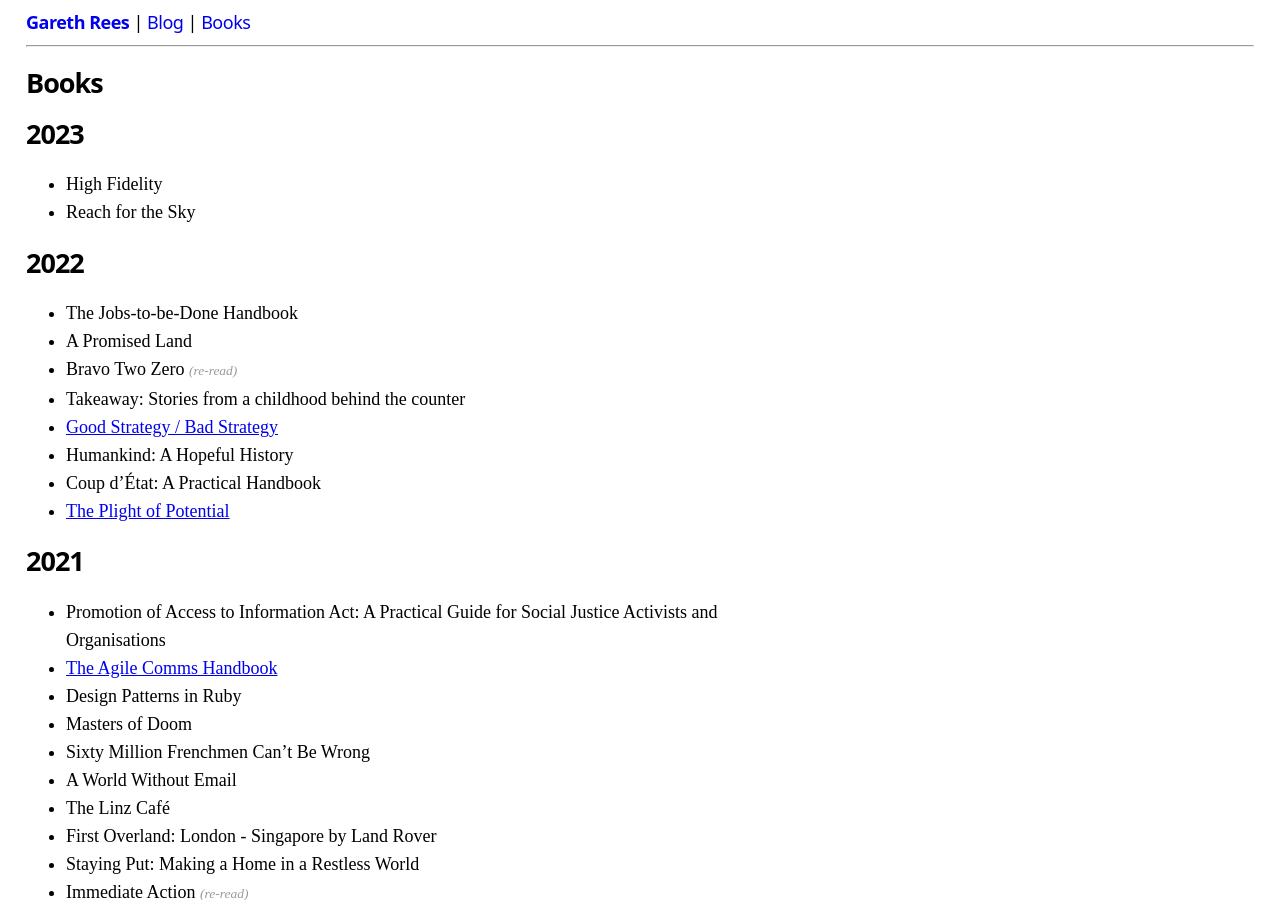
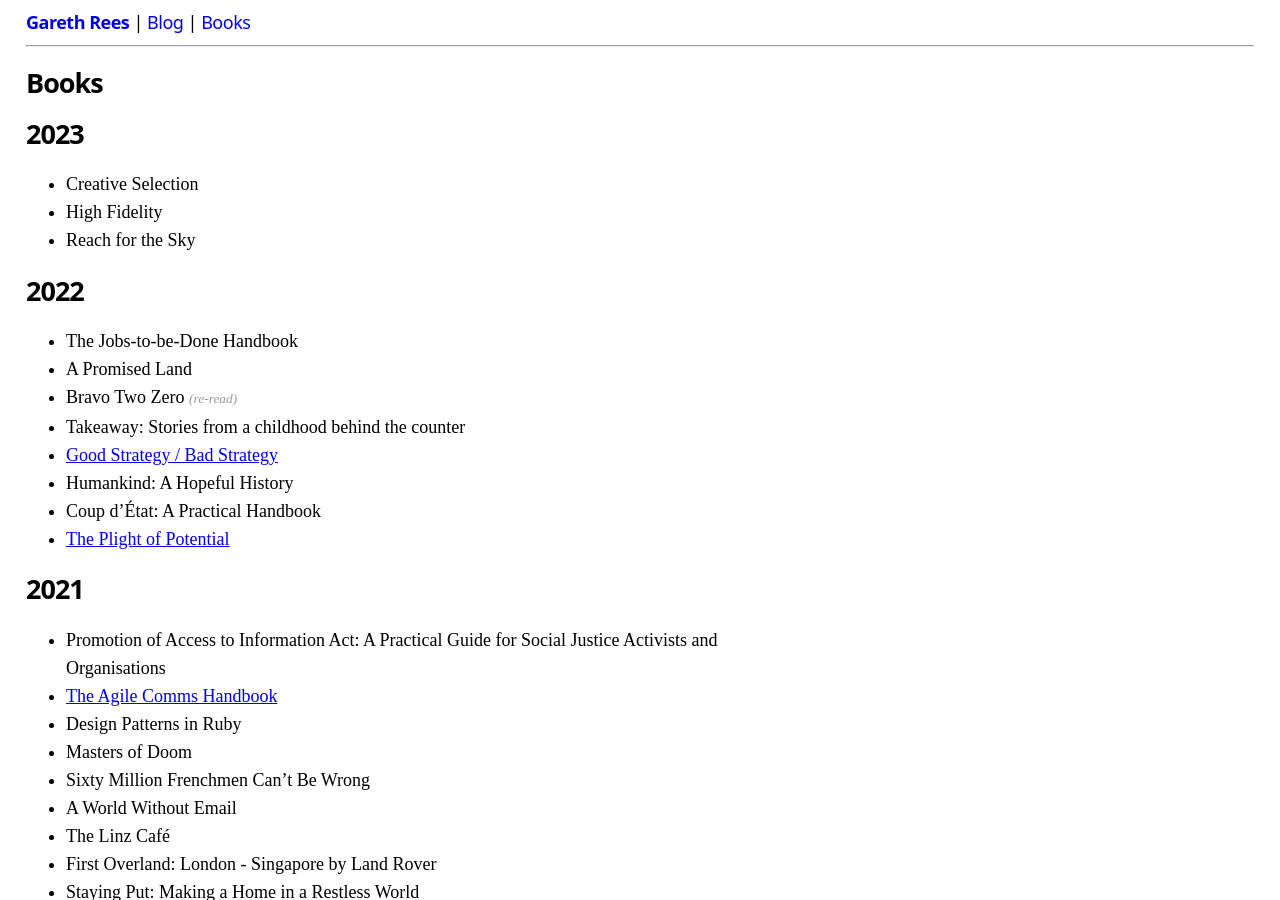
Before and after one commit to garethrees/garethrees.github.com, a Jekyll site: the page built from books.html, in a window 1280 px wide and 900 px high. Built offline with Jekyll 4.4.1, drawn with Linux system fonts in a browser that asks for light colours.

Commit message:
Add creative selection

```diff
--- a/_data/books.yml
+++ b/_data/books.yml
@@ -1,4 +1,5 @@
 2023:
+- title: Creative Selection
 - title: High Fidelity
 - title: Reach for the Sky
 
```
